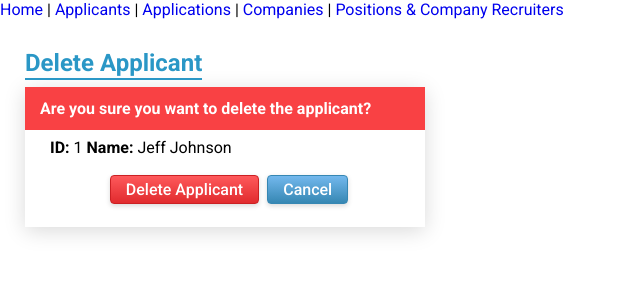
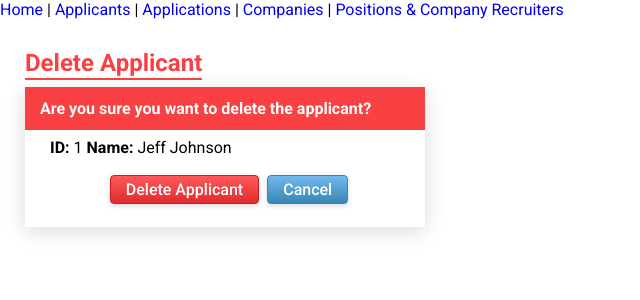
Before and after one commit to sophlil/DreamOffer, a Flask app: page /delete-applicant/1 in a window 1280 px wide. Shown: the part 62-362 px from the top of the page, without its empty margins (0-640 px from the left). Run offline with Flask 2, Linux system fonts and the light colour scheme; data comes from the database, SQL or seed files in the repository; data that the repository does not hold is empty; some libraries are stand-ins or nearby versions.

Commit message:
edit delete form styles

```diff
--- a/static/style.css
+++ b/static/style.css
@@ -48,6 +48,20 @@ div > h3 {
 div > h3::after {
   content: "";
   background: #2a97c6;
+  position: absolute;
+  bottom: 2px;
+  left: 0;
+  width: 100%;
+  height: 2px;
+}
+
+.delete-header {
+  color: #f94144;
+}
+
+.delete-header::after {
+  content: "";
+  background: #f94144;
   position: absolute;
   bottom: 2px;
   left: 0;
--- a/templates/delete_applicant.j2
+++ b/templates/delete_applicant.j2
@@ -24,7 +24,7 @@
 
     <!-- DELETE -->
     <div id='delete'>
-        <h3>Delete Applicant</h3>
+        <h3 class="delete-header">Delete Applicant</h3>
     <!-- form for performing DELETE on an Applicant -->
         <form id="deleteApplicant" action="/delete-applicant/{{data[0].applicantID}}" method="post">
             <fieldset>
```
